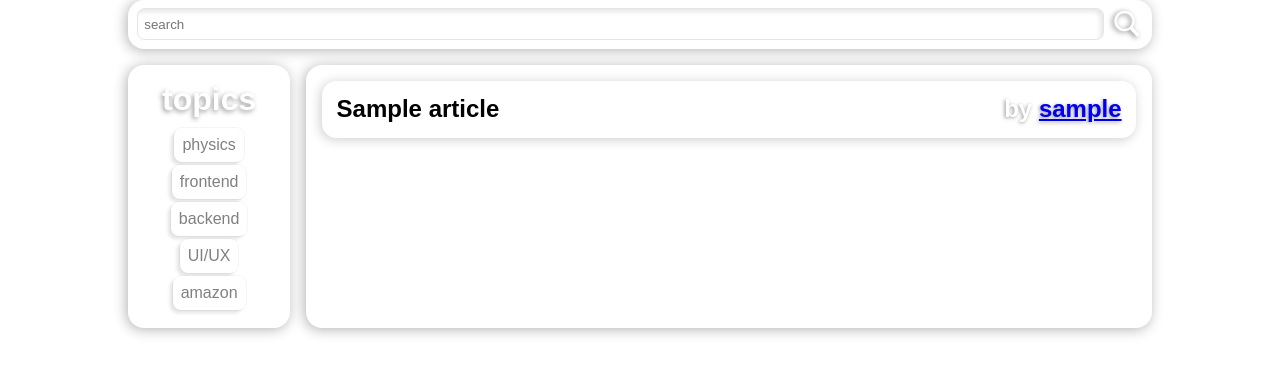
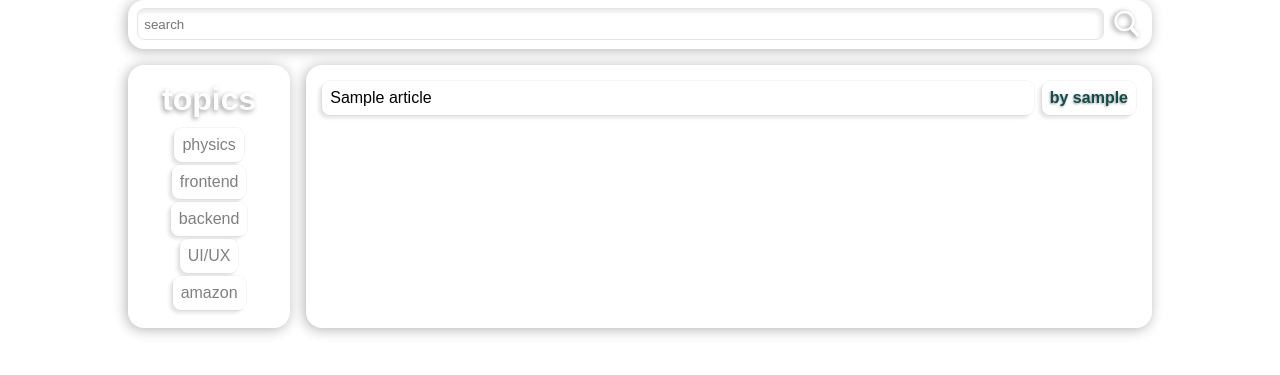
Before and after one commit to upconett/sublimit, a Django app: template sublimit/templates/forum/main.html in a window 1280 px wide. Shown: the part 263-638 px from the top of the page. Run offline with Django 5.2, Linux system fonts and the light colour scheme; the template is opened without the code that fills it: values that come from a table or form of the project are taken from there, others are empty; tables that the repository leaves empty hold one stand-in row (values such as "Sample post"); some libraries are stand-ins or nearby versions.

Commit message:
Some fixes in forum.html

```diff
--- a/sublimit/static/forum.css
+++ b/sublimit/static/forum.css
@@ -54,20 +54,28 @@
             display: flex;
             flex-direction: row;
             align-items: center;
-            gap: 1em;
-            cursor: pointer;
+            gap: .5em;
             text-decoration: none;
 
-            h2 {
+            a {
+                font-size: inherit;
                 margin: 0;
+                white-space: nowrap;
+                cursor: pointer;
+                text-decoration: none;
             }
 
-            &:hover {
-                background-color: rgba(0,0,0,.03);
+            .title {
+                font-size: inherit;
+                width: 100%;
+                white-space: nowrap;
+                cursor: pointer;
+                color: black;
             }
 
             .author {
                 margin-left: auto;
+                color: rgb(18, 77, 77);
             }
         }
     }
--- a/sublimit/templates/forum/main.html
+++ b/sublimit/templates/forum/main.html
@@ -33,9 +33,9 @@
         </div>
         <div class="lvl-1 right">
             {% for a in articles %}
-                <div class="lvl-2 article" onclick="show_article(`{{a.id}}`)">
-                    <h2 class="black-text title">{{a.title}}</h2>
-                    <h2 class="white-text author">by <a href="/user/{{a.author.username}}/">{{a.author.username}}</a></h2>
+                <div class="article">
+                    <a class="btn black-text title" href="article/{{a.id}}">{{a.title}}</a>
+                    <a class="btn white-text author" href="/user/{{a.author.username}}/">by {{a.author.username}}</a>
                 </div>
             {% endfor %}
         </div>
```
